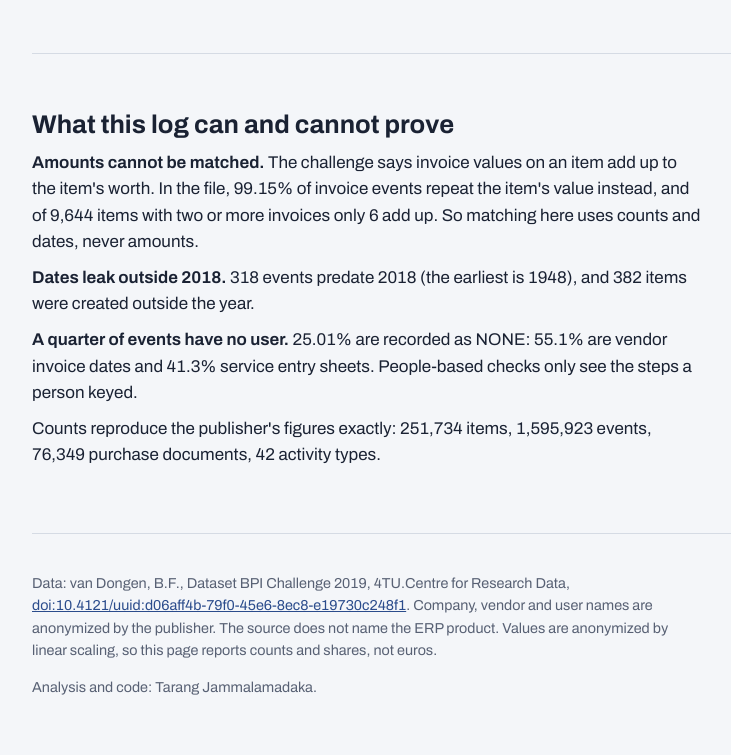
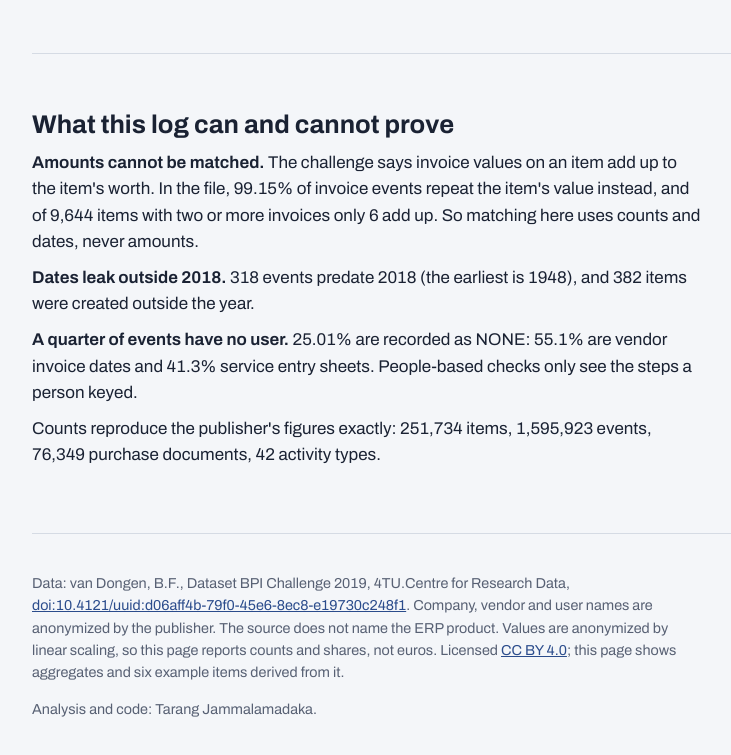
Before and after one commit to tarang-tj/p2p-match-audit, a website: page web/index.html in a window 1280 px wide. Shown: the part 4425-5180 px from the top of the page, without its empty margins (80-811 px from the left). Drawn offline with Linux system fonts and the light colour scheme.

Commit message:
chore: record CC BY 4.0 data license, add Pages deploy workflow
Claude-Session: https://claude.ai/code/session_01Mod17gMWfneQwKy49grdPK

```diff
--- a/web/index.html
+++ b/web/index.html
@@ -68,7 +68,8 @@
     <p id="sourceLine">Data: van Dongen, B.F., Dataset BPI Challenge 2019, 4TU.Centre for Research Data,
       <a href="https://doi.org/10.4121/uuid:d06aff4b-79f0-45e6-8ec8-e19730c248f1">doi:10.4121/uuid:d06aff4b-79f0-45e6-8ec8-e19730c248f1</a>.
       Company, vendor and user names are anonymized by the publisher. The source does not name the ERP product.
-      Values are anonymized by linear scaling, so this page reports counts and shares, not euros.</p>
+      Values are anonymized by linear scaling, so this page reports counts and shares, not euros.
+      Licensed <a href="https://creativecommons.org/licenses/by/4.0/">CC BY 4.0</a>; this page shows aggregates and six example items derived from it.</p>
     <p>Analysis and code: Tarang Jammalamadaka.</p>
   </footer>
 </main>
```
Also changed, not shown: docs/data-quality.md (+1 -1 lines), .github/workflows/pages.yml (added), README.md.
